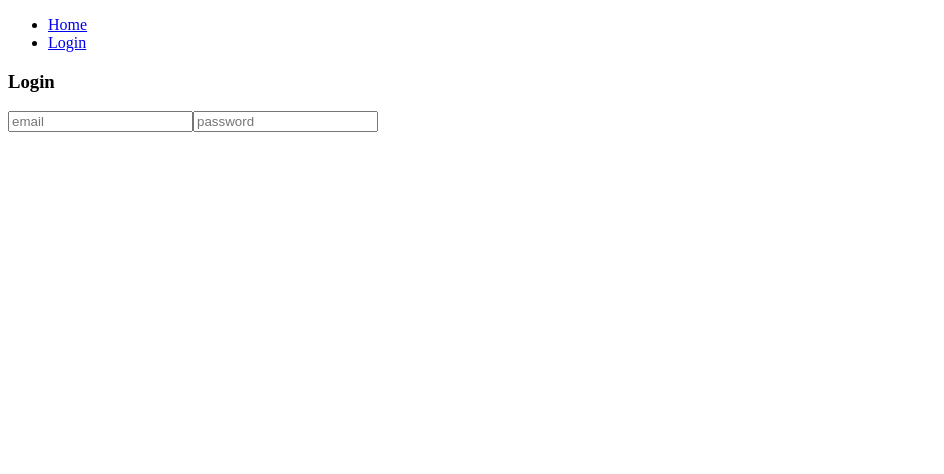
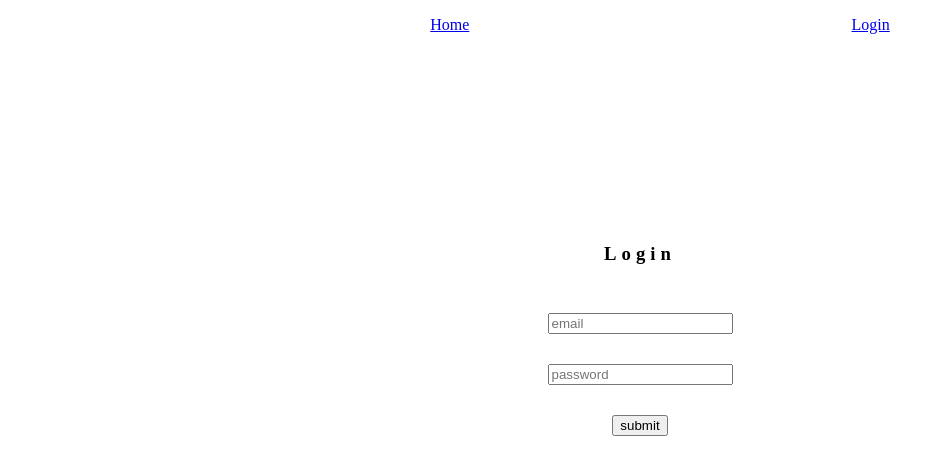
Before and after one commit to mangostein/client, a React (Create React App) app: page /login in a window 1280 px wide. Shown: the top 474 px of the page, without its empty margins (0-944 px from the left). Built offline with nearby package versions, Linux system fonts and the light colour scheme.

Commit message:
refactored home component and added minima inline styling

```diff
--- a/public/index.html
+++ b/public/index.html
@@ -4,6 +4,7 @@
     <meta charset="utf-8">
     <meta name="viewport" content="width=device-width, initial-scale=1, shrink-to-fit=no">
     <title>rememberthe.date</title>
+    <link rel="stylesheet" href="./styles.css">
   </head>
   <body>
     <div id="root"></div>
--- /dev/null
+++ b/public/styles.css
@@ -0,0 +1,6 @@
+input:focus,
+select:focus,
+textarea:focus,
+button:focus {
+    outline: none;
+}
--- a/src/App.js
+++ b/src/App.js
@@ -1,13 +1,8 @@
 import React from 'react';
 import { Switch, Route } from 'react-router-dom';
+import Home from './components/Home';
 import Navbar from './components/Navbar';
 import Login from './components/Login';
-
-function Home() {
-  return(
-    <div>Home</div>
-  )
-};
 
 class App extends React.Component {
   render() {
--- /dev/null
+++ b/src/components/Home.js
@@ -0,0 +1,21 @@
+import React from 'react';
+
+const rule = {
+  container: {
+    display: 'flex',
+    height: '70vh',
+    justifyContent: 'center',
+    alignItems: 'center'
+  },
+  header: {
+    letterSpacing: '5px'
+  }
+}
+
+export default function Home() {
+  return(
+    <div style={rule.container}>
+      <h3 style={rule.header}>Home</h3>
+    </div>
+  )
+};
--- a/src/components/Login.js
+++ b/src/components/Login.js
@@ -1,5 +1,26 @@
 import React from 'react';
 
+const rule = {
+  container: {
+    display: 'flex',
+    height: '70vh',
+    justifyContent: 'center',
+    alignItems: 'center'
+  },
+  form: {
+    display: 'flex',
+    justifyContent: 'center',
+    flexDirection: 'column',
+    alignItems: 'center',
+  },
+  input: {
+    display: 'block',
+    marginTop: '30px'
+  },
+  header: {
+    letterSpacing: '5px'
+  }
+}
 
 class Login extends React.Component {
   constructor(props) {
@@ -19,12 +40,15 @@ class Login extends React.Component {
   }
   render() {
     return (
-      <div>
-        <h3>Login</h3>
-        <form>
-          <input onChange={this.handleUsername} type="email" placeholder="email"/>
-          <input onChange={this.handlePassword} type="password" placeholder="password"/>
-        </form>
+      <div style={rule.container}>
+        <div style={rule.form}>
+          <h3 style={rule.header}>Login</h3>
+          <form>
+            <input style={rule.input} onChange={this.handleUsername} type="email" placeholder="email"/>
+            <input style={rule.input} onChange={this.handlePassword} type="password" placeholder="password"/>
+          </form>
+          <input style={rule.input} type="button" value="submit"/>
+        </div>
       </div>
     )
   }
--- a/src/components/Navbar.js
+++ b/src/components/Navbar.js
@@ -1,10 +1,17 @@
 import React from 'react';
 import { Link } from 'react-router-dom';
+
+const rule = {
+  listStyleType: 'none',
+  display: 'flex',
+  justifyContent: 'space-evenly'
+
+};
 
 function Navbar() {
   return (
     <nav>
-      <ul>
+      <ul style={rule}>
         <li><Link to="/">Home</Link></li>
         <li><Link to="/login">Login</Link></li>
       </ul>
```
